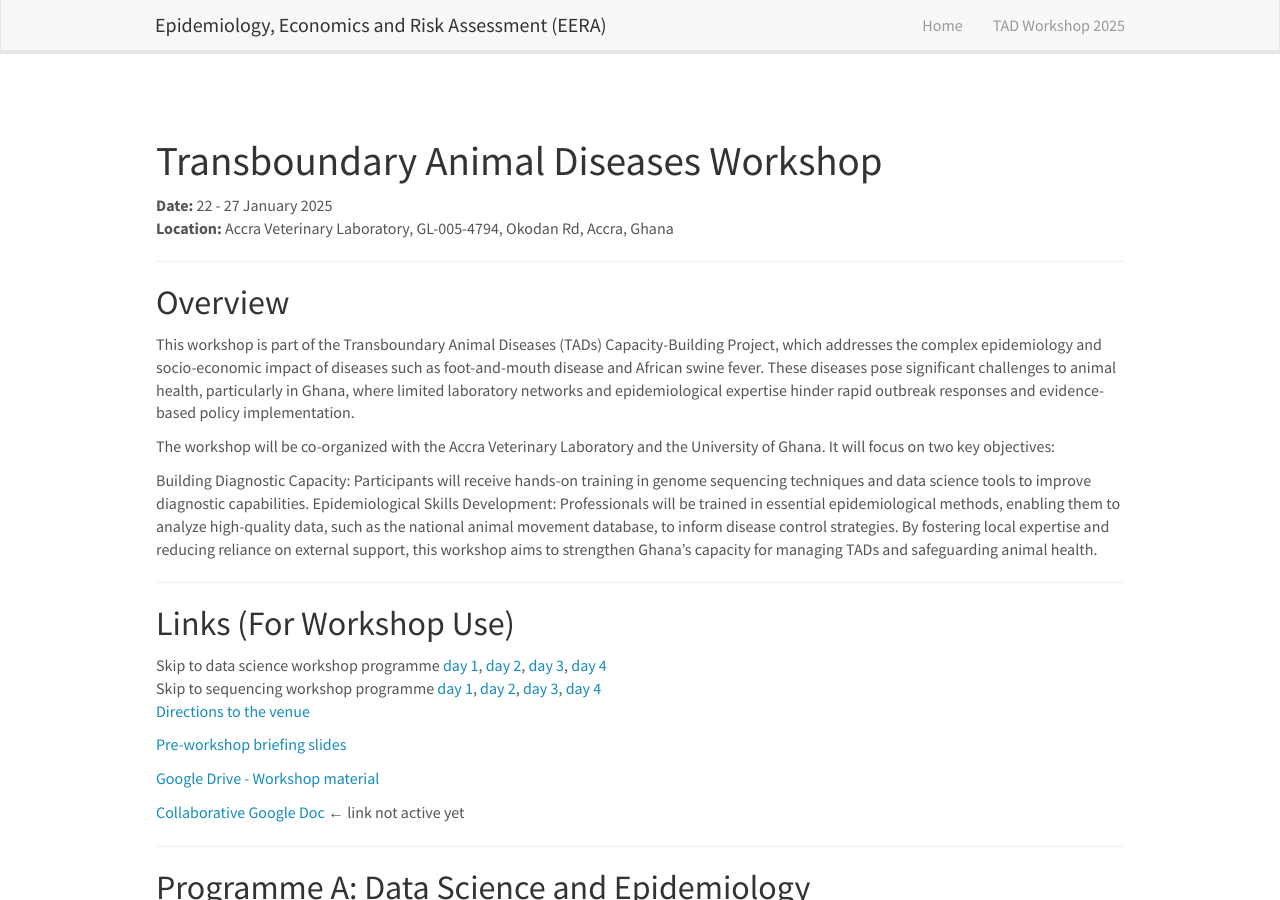
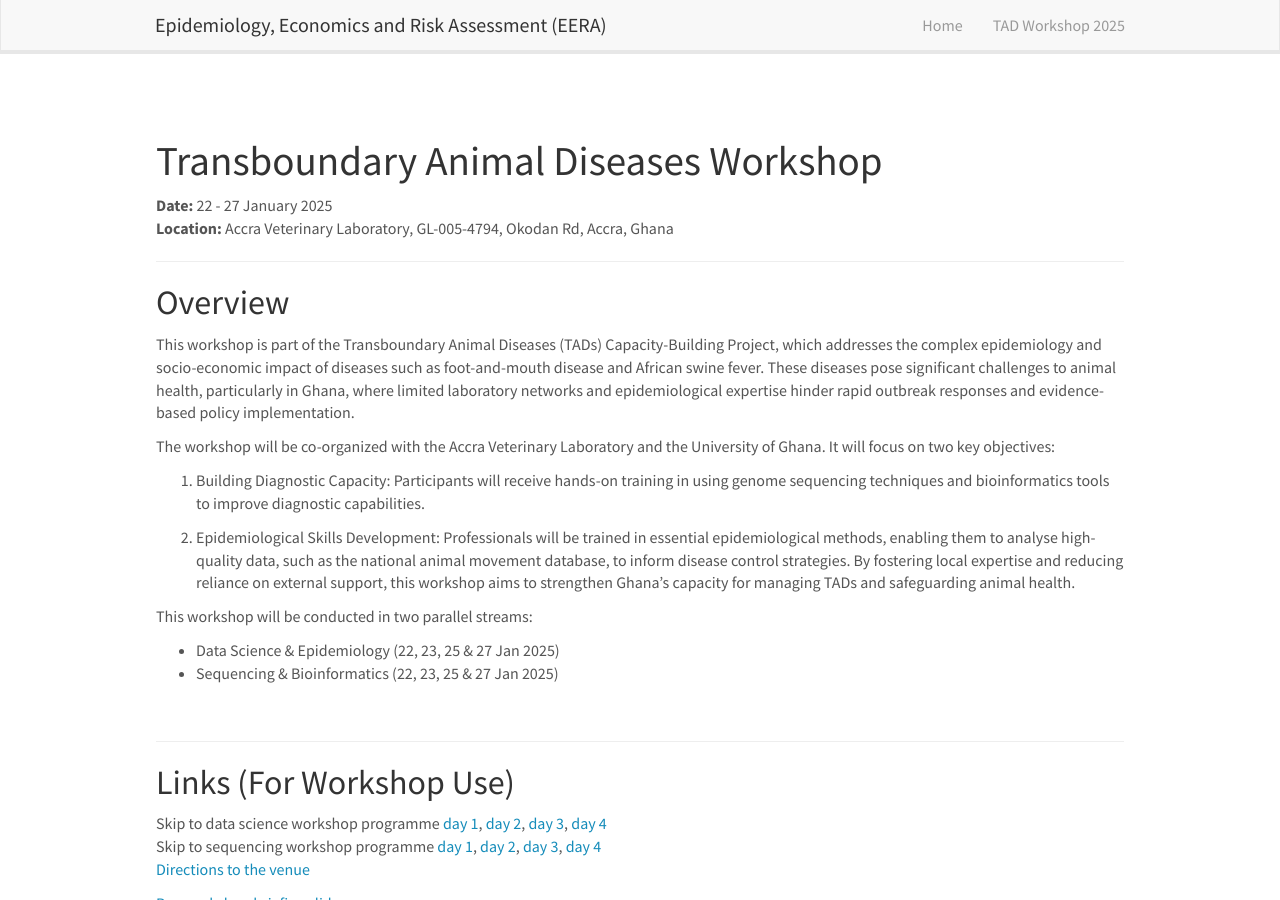
Before and after one commit to EERA-Edinburgh/eera-edinburgh.github.io, a Jekyll site: the page built from _pages/tad-workshop-ghana-2025.md, in a window 1280 px wide and 900 px high. Built offline with Jekyll 4.4.1, drawn with Linux system fonts in a browser that asks for light colours; nearby versions of some CDN libraries; comment, search, counter and statistics services are not loaded.

Commit message:
Update program

```diff
--- a/_pages/tad-workshop-ghana-2025.md
+++ b/_pages/tad-workshop-ghana-2025.md
@@ -21,9 +21,17 @@ This workshop is part of the Transboundary Animal Diseases (TADs) Capacity-Build
 
 The workshop will be co-organized with the Accra Veterinary Laboratory and the University of Ghana. It will focus on two key objectives:
 
-Building Diagnostic Capacity: Participants will receive hands-on training in genome sequencing techniques and data science tools to improve diagnostic capabilities.
-Epidemiological Skills Development: Professionals will be trained in essential epidemiological methods, enabling them to analyze high-quality data, such as the national animal movement database, to inform disease control strategies.
+1. Building Diagnostic Capacity: Participants will receive hands-on training in using genome sequencing techniques and bioinformatics tools to improve diagnostic capabilities.
+
+2. Epidemiological Skills Development: Professionals will be trained in essential epidemiological methods, enabling them to analyse high-quality data, such as the national animal movement database, to inform disease control strategies.
 By fostering local expertise and reducing reliance on external support, this workshop aims to strengthen Ghana’s capacity for managing TADs and safeguarding animal health.
+
+This workshop will be conducted in two parallel streams:
+ - Data Science & Epidemiology (22, 23, 25 & 27 Jan 2025)
+ - Sequencing & Bioinformatics (22, 23, 25 & 27 Jan 2025)
+
+
+
 <br>
 
 <!-- ## Photo gallery
```
